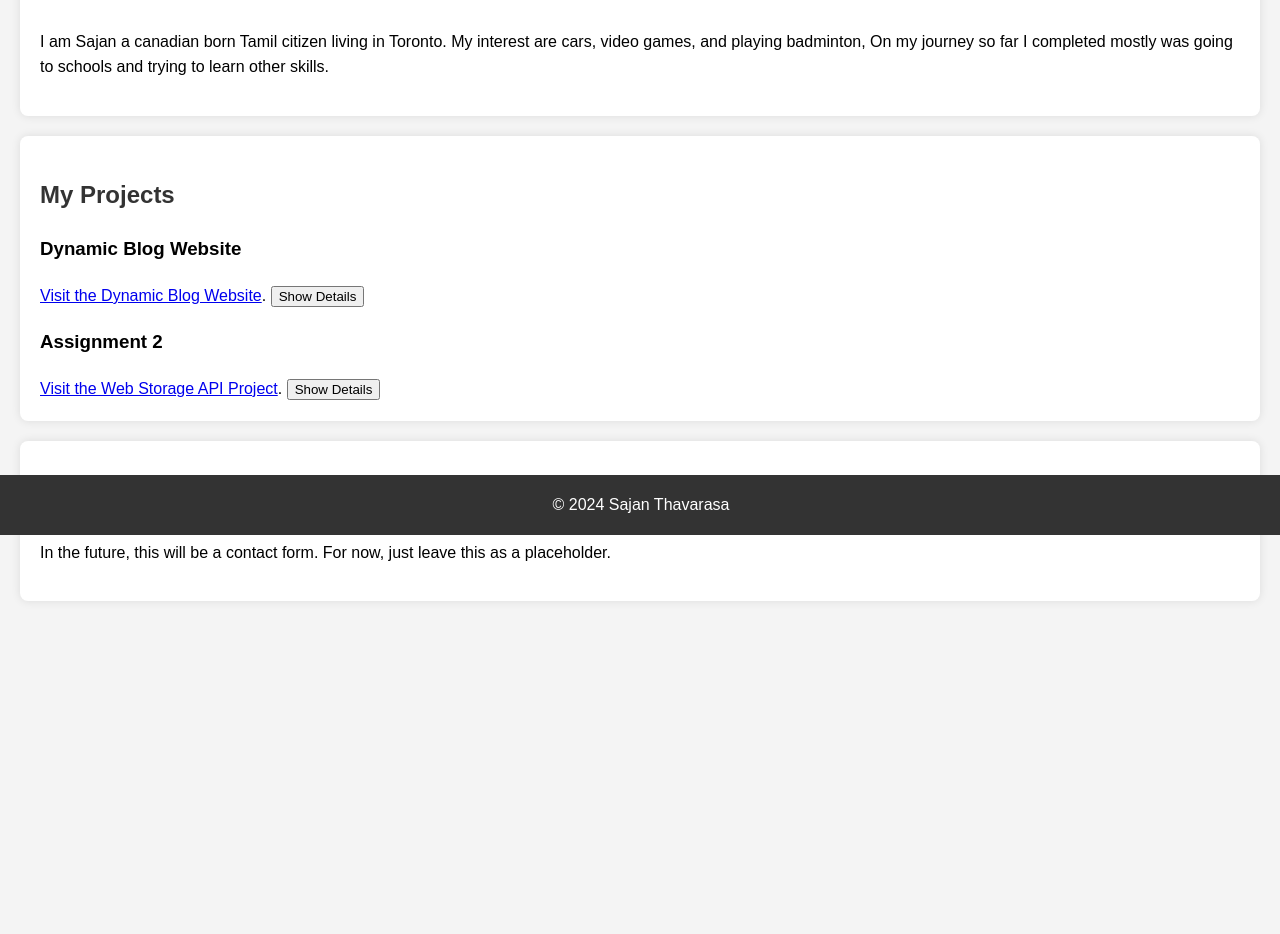
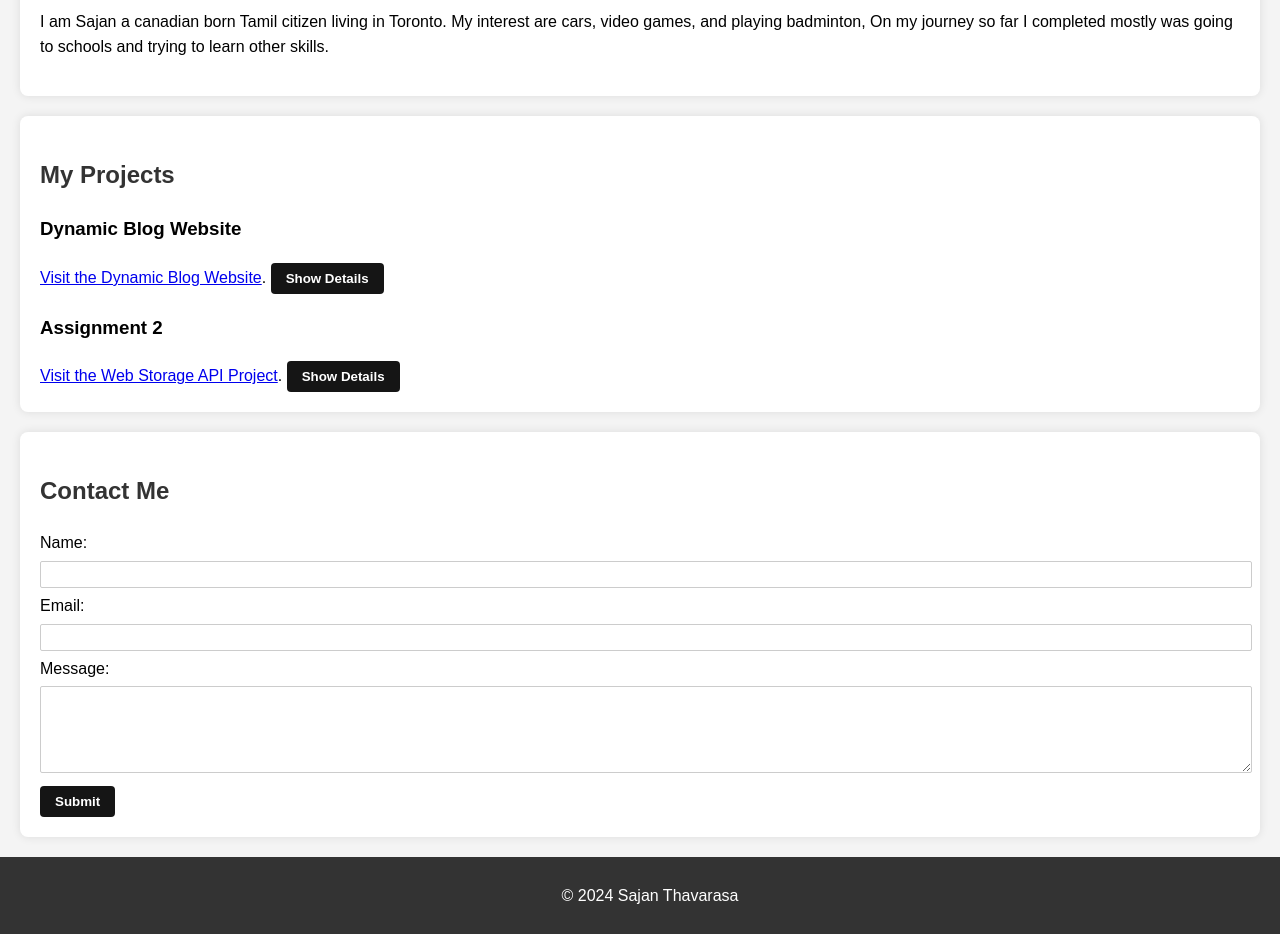
Before and after one commit to SajanT26/my-portfolio, a plain HTML site: page index.html in a window 1280 px wide. Shown: the part 265-1199 px from the top of the page. Before the commit the page ends 886 px from the top, so only its background shows below. Drawn offline with Linux system fonts and the light colour scheme.

Commit message:
Made contact form and fixed up some styiling

```diff
--- a/css/styles.css
+++ b/css/styles.css
@@ -11,11 +11,11 @@ header, footer {
     background-color: #333;
     color: white;
     text-align: center;
-    padding: 20px;
+    padding: 10px;
 }
 
 footer {
-    position: fixed;
+    margin-top: auto;
     bottom: 0;
     width: 100%;
 }
@@ -51,16 +51,6 @@ h2 {
     color: #333;
 }
 
-footer {
-    background-color: #333;
-    color: white;
-    text-align: center;
-    padding: 1px;
-    position: fixed;
-    width: 100%;
-    bottom: 0;
-}
-
 
 @media only screen and (max-width: 600px) {
     header, footer {
@@ -78,3 +68,27 @@ footer {
         margin: 10px;
     }
 }
+
+button {
+    background-color: rgba(0, 0, 0, 0.918);
+    color: white;
+    padding: 8px 15px;
+    border: none;
+    border-radius: 4px;
+    cursor: pointer;
+    font-weight: bold;
+}
+
+button:hover {
+    background-color: black;
+}
+
+form input[type="text"],
+form input[type="email"],
+form textarea {
+    width: 100%;
+    padding: 5px;
+    margin: 5px 0;
+    border: 1px solid #ccc;
+    border-radius: 2px;
+}
--- a/index.html
+++ b/index.html
@@ -39,7 +39,7 @@
                 <a href="https://sajant26.github.io/Assignment-2-Build-a-Web-Page-Using-the-HTML5-Web-Storage-API/" target="_blank">Visit the Web Storage API Project</a>.
                 <button class="show-details-btn">Show Details</button>
                 <div class="project-details" style="display: none;">
-                    <p>This prject I made a webpage that allows users to input their users and save it. The name then will be displayed at the bottom.</p>
+                    <p>This project I made a webpage that allows users to input their users and save it. The name then will be displayed at the bottom.</p>
                 </div>
             </div>
         </div>
@@ -47,7 +47,21 @@
 
     <section id="contact">
         <h2>Contact Me</h2>
-        <p>In the future, this will be a contact form. For now, just leave this as a placeholder.</p>
+        <form id="contactForm" action="#" method="post">
+            <label for="name">Name:</label>
+            <input type="text" id="name" name="name" required>
+            <small class="error-message" id="nameError"></small>
+
+            <label for="email">Email:</label>
+            <input type="email" id="email" name="email" required>
+            <small class="error-message" id="emailError"></small>
+
+            <label for="message">Message:</label>
+            <textarea id="message" name="message" rows="5" required></textarea>
+            <small class="error-message" id="messageError"></small>
+
+            <button type="submit">Submit</button>
+        </form>
     </section>
 
     <footer>
--- a/script.js
+++ b/script.js
@@ -1,20 +1,16 @@
 document.addEventListener("DOMContentLoaded", function() {
-    // Select all buttons with the class .show-details-btn
     const buttons = document.querySelectorAll('.show-details-btn');
-
-    // Loop over each button to add event listeners
     buttons.forEach(button => {
         button.addEventListener('click', function() {
-            // Select the project details associated with the button
             const details = this.nextElementSibling;
 
-            // Toggle visibility and button text
+
             if (details.style.display === "none" || details.style.display === "") {
-                details.style.display = "block";      // Show details
-                this.textContent = "Hide Details";    // Change button text
+                details.style.display = "block";
+                this.textContent = "Hide Details";
             } else {
-                details.style.display = "none";       // Hide details
-                this.textContent = "Show Details";    // Change button text back
+                details.style.display = "none";
+                this.textContent = "Show Details";
             }
         });
     });
```
